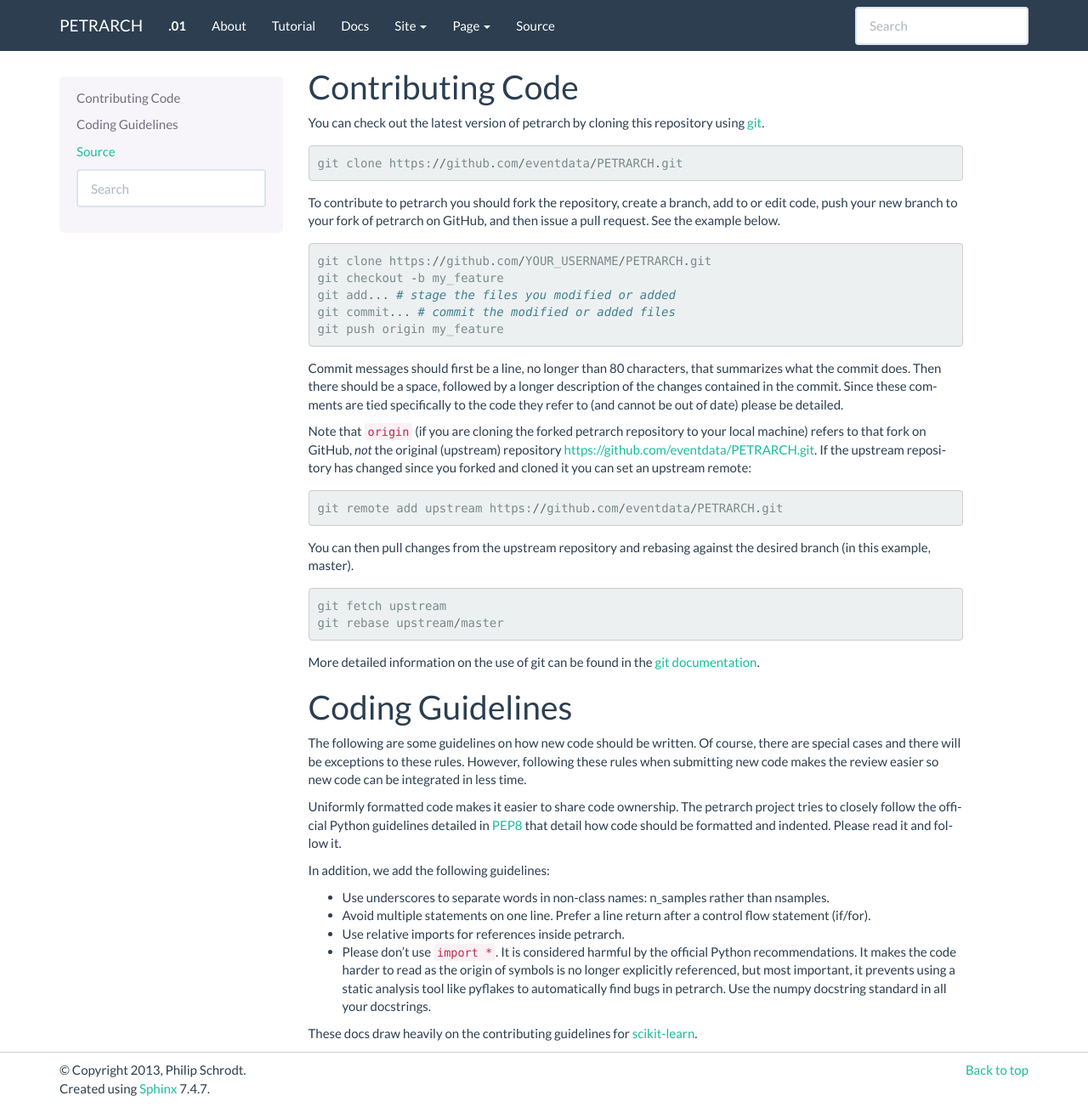
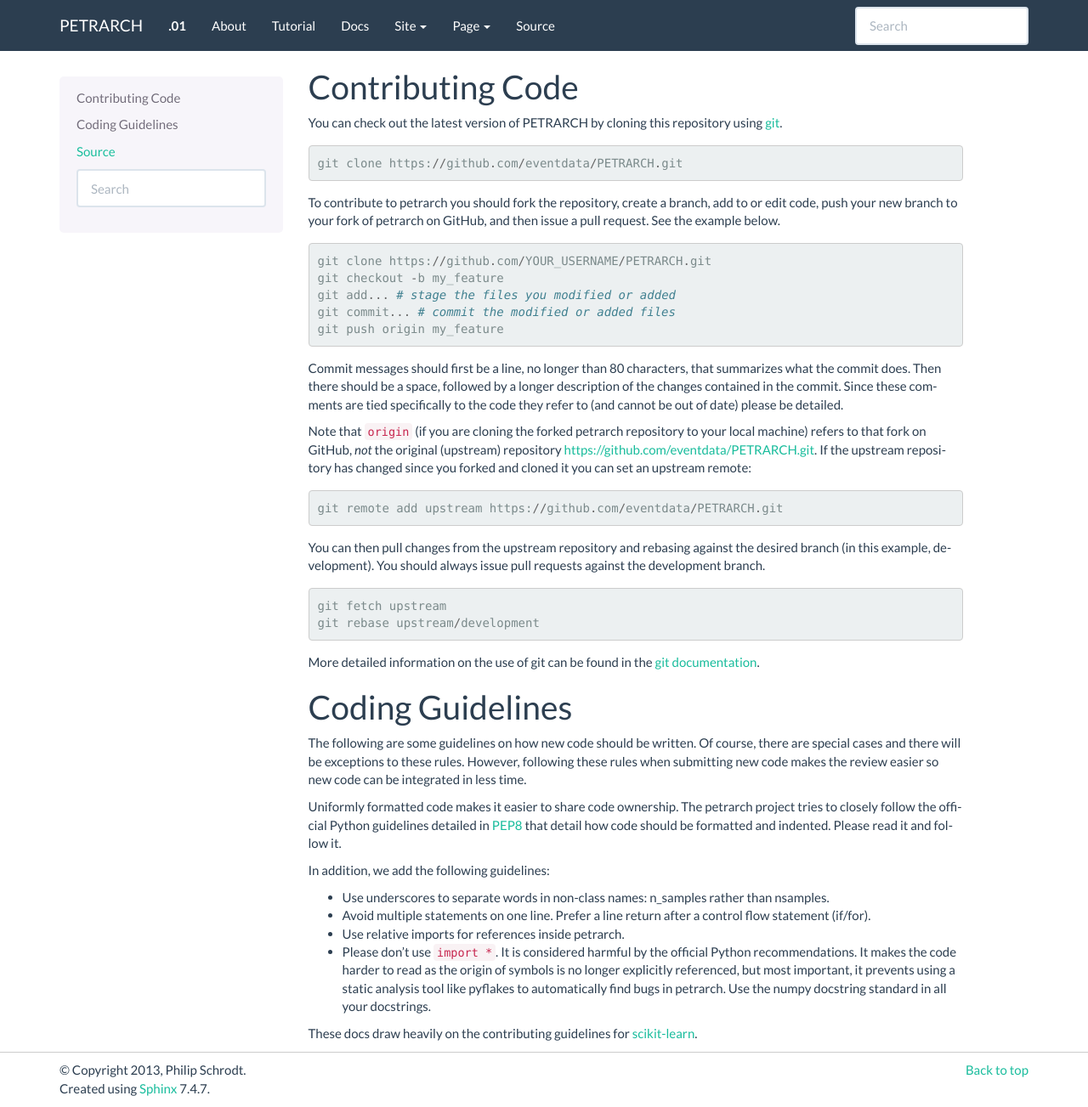
Before and after one commit to johnb30/PETRARCH_old, a Sphinx documentation site: the page built from docs/source/Contributing.rst, in a window 1280 px wide and 1303 px high. Shown: the whole window at 85% size. Built offline with Sphinx 7.4.7, drawn with Linux system fonts in a browser that asks for light colours.

Commit message:
removes travis-ci, updates documentation
Since we have no tests, I removed the travis-ci yml file and the build
status indicator in the README. I also added a few links the the
README (a link to readthedocs, the eventdata website, and tabari), and I
updated the contributing guidelines to reflect that fact that we have a
dev branch now.

```diff
--- a/docs/source/Contributing.rst
+++ b/docs/source/Contributing.rst
@@ -1,7 +1,7 @@
 Contributing Code
 =================
 
-You can check out the latest version of petrarch by cloning this
+You can check out the latest version of PETRARCH by cloning this
 repository using `git <http://git-scm.com/>`_.
 
 ::
@@ -38,12 +38,13 @@
     git remote add upstream https://github.com/eventdata/PETRARCH.git
 
 You can then pull changes from the upstream repository and rebasing
-against the desired branch (in this example, master).
+against the desired branch (in this example, development). You should
+always issue pull requests against the development branch.
 
 ::
 
     git fetch upstream
-    git rebase upstream/master
+    git rebase upstream/development
 
 More detailed information on the use of git can be found in the `git
 documentation <http://git-scm.com/documentation>`_.
```
Also changed, not shown: CONTRIBUTING.md (+1 -1 lines), README.md (+4 -6 lines).
